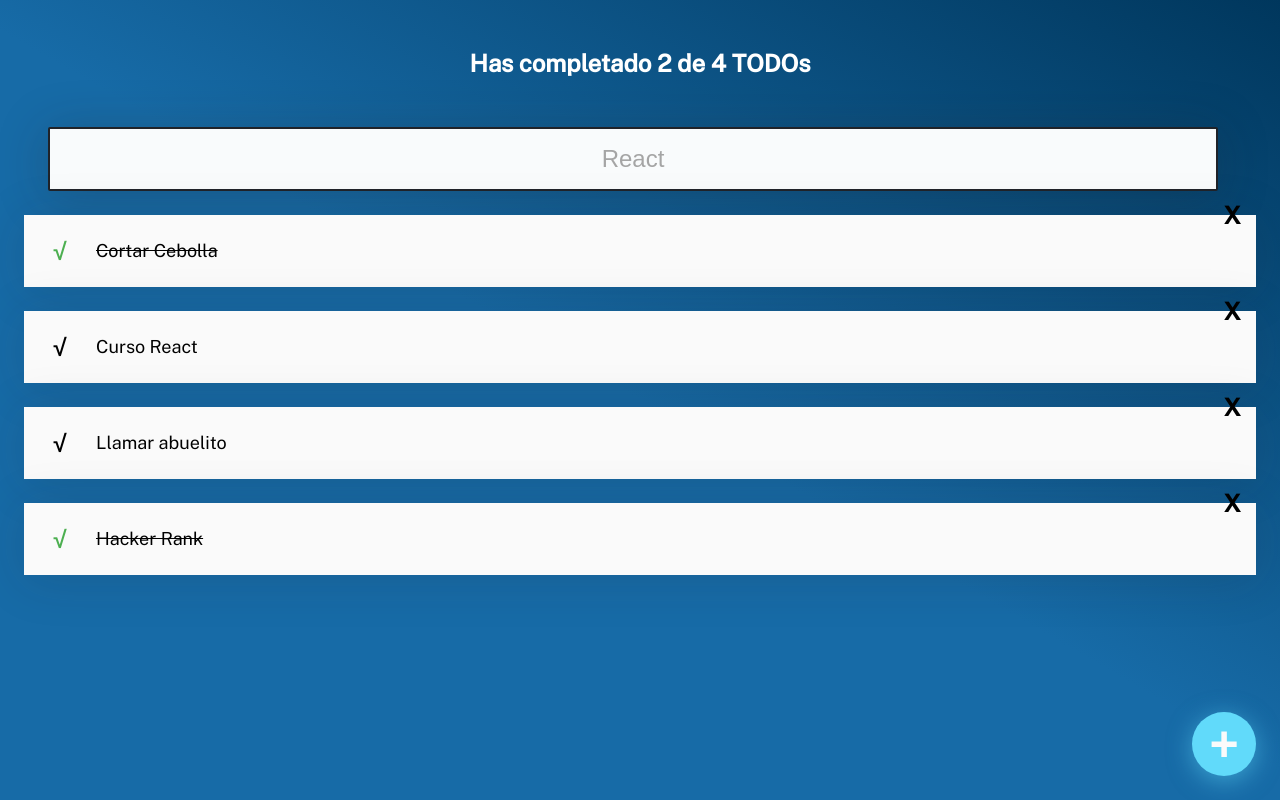
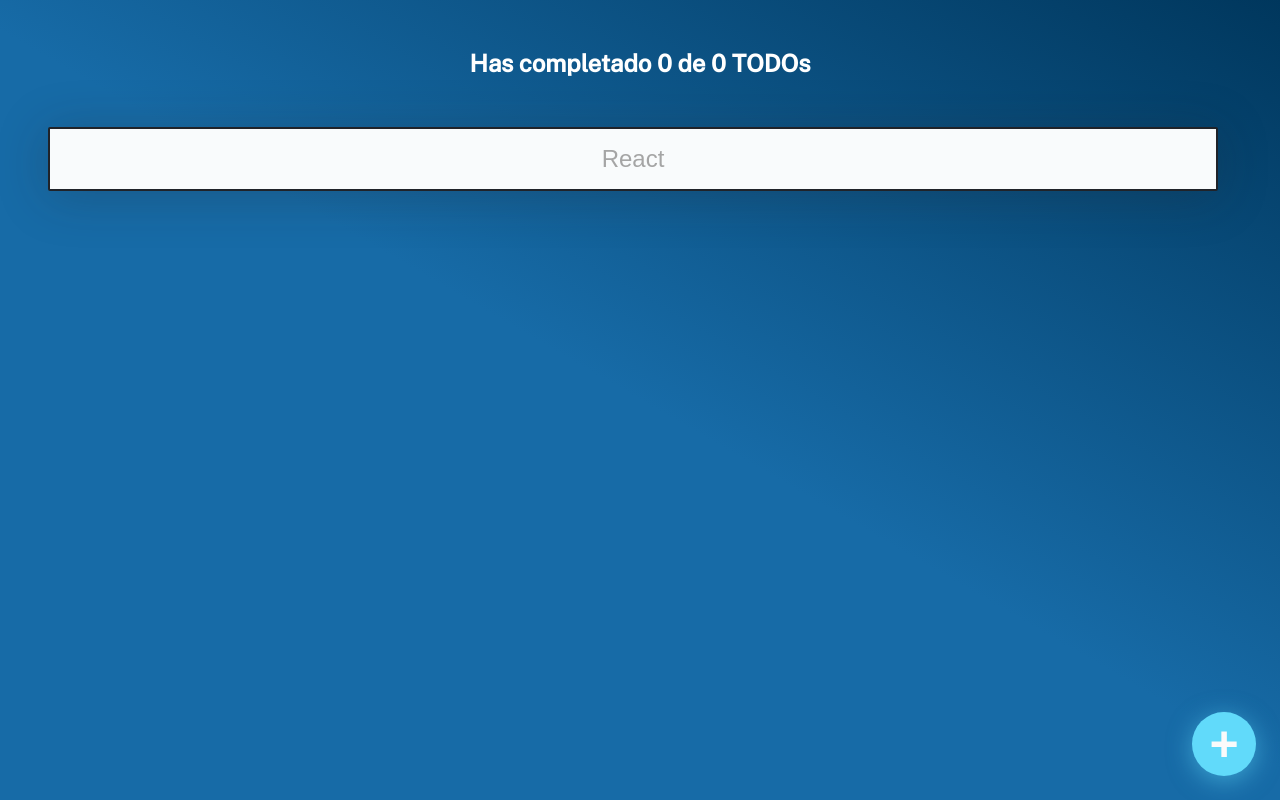
Before and after one commit to cdlavacudeg/todo-app, a React (Create React App) app: page / in a window 1280 px wide. Built offline with nearby package versions, Linux system fonts and the light colour scheme; the HTML template or start-up script is replaced by a standard one.

Commit message:
Local Storage - data

```diff
--- a/src/App.js
+++ b/src/App.js
@@ -5,32 +5,48 @@
 import { TodoItem } from "./components/TodoItem";
 import { CreateTodoButton } from "./components/CreateTodoButton";
 //import './App.css';
-const defaulTodos=[
+/*const defaulTodos=[
   {text:'Cortar Cebolla',completed:true},
   {text:'Curso React',completed:false},
   {text:'Llamar abuelito',completed:false},
   {text:'Hacker Rank',completed:true}
-]
+]*/
 
 
 function App(props) {
-  const [todos,setTodos]=React.useState(defaulTodos);
+  const localStorageTodos=localStorage.getItem('TODOS_V1');
+  let parsedTodos;
+
+  if(!localStorageTodos){
+    localStorage.setItem('TODOS_V1',JSON.stringify([]));
+    parsedTodos=[];
+  }else{
+    parsedTodos=JSON.parse(localStorageTodos);
+  }
+
+
+  const [todos,setTodos]=React.useState(parsedTodos);
   const[searchValue,setSearchValue]=React.useState('');
 
   const completed=todos.filter(todo=>!!todo.completed).length;
   const totalTodos=todos.length;
 
+  const saveTodos=(newTodos)=>{
+    const stringifiedTodos=JSON.stringify(newTodos);
+    localStorage.setItem('TODOS_V1',stringifiedTodos);
+    setTodos(newTodos);
+  }
   const completeTodo=(text)=>{
     const todoIndex=todos.findIndex(todo=>todo.text===text);
     const newTodos=[...todos];
     newTodos[todoIndex].completed=!newTodos[todoIndex].completed;
-    setTodos(newTodos);
+    saveTodos(newTodos);
   };
   const deleteTodo=(text)=>{
     const todoIndex=todos.findIndex(todo=>todo.text===text);
     const newTodos=[...todos];
     newTodos.splice(todoIndex,1);
-    setTodos(newTodos);
+    saveTodos(newTodos);
   };
 
 
```
